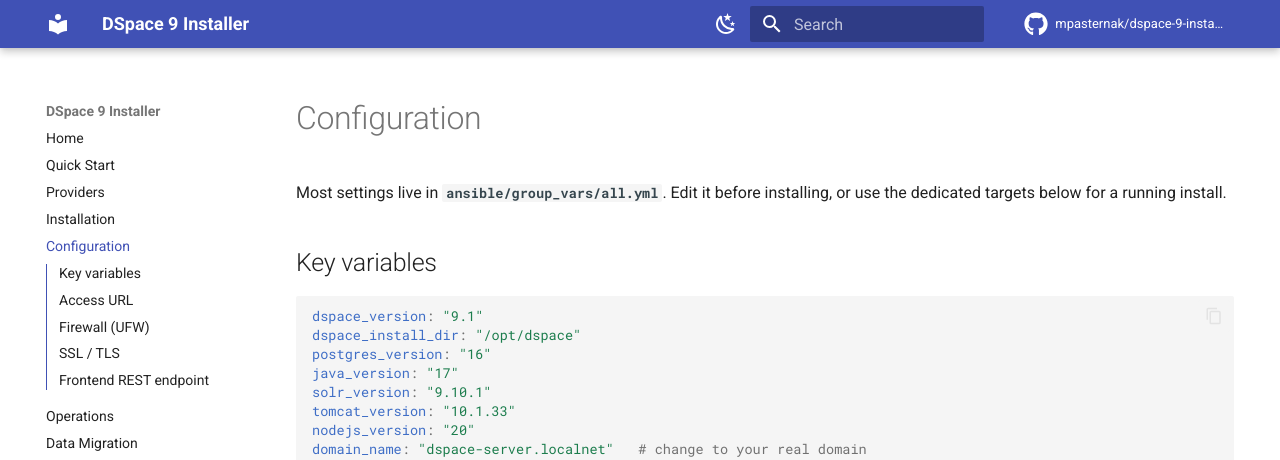
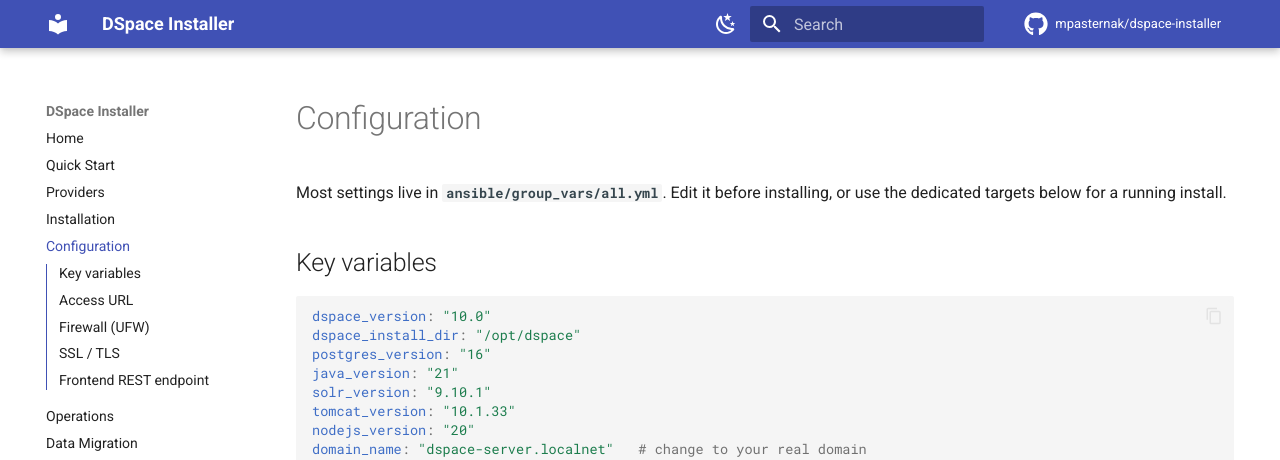
Before and after one commit to mpasternak/dspace-9-installer-ansible, an MkDocs documentation site: the page built from docs/configuration.md, in a window 1280 px wide and 900 px high. Shown: the top 460 px of the window. Built offline with MkDocs 1.6.1 and Material for MkDocs 9.7.7, drawn with Linux system fonts in a browser that asks for light colours; comment, search, counter and statistics services are not loaded.

Commit message:
feat: default to DSpace 10.0 with version profiles; faster downloads; provider listing
- Default DSpace 9.1 -> 10.0 (JDK 21); 9.x still selectable via dspace_version
- Version profiles in ansible/vars/profiles/<major>.yml, loaded via include_vars
  in the install playbooks; override java_version per major (10->21, 9->17)
- Solr/Tomcat downloads try the dlcdn.apache.org CDN first and fall back to
  archive.apache.org (block/rescue; bases in group_vars/all.yml)
- New `make show-available-providers` target (per-provider availability table)
- Rename project dspace-9-installer-ansible -> dspace-installer (repo URLs,
  mkdocs site_url, README badge, docs links, /etc/hosts marker)
- Sync docs to the new default (10.0 / JDK 21); version-pin examples use 9.3

Co-Authored-By: Claude Opus 4.8 (1M context) <noreply@anthropic.com>

````diff
--- a/docs/configuration.md
+++ b/docs/configuration.md
@@ -6,10 +6,10 @@ or use the dedicated targets below for a running install.
 ## Key variables
 
 ```yaml
-dspace_version: "9.1"
+dspace_version: "10.0"
 dspace_install_dir: "/opt/dspace"
 postgres_version: "16"
-java_version: "17"
+java_version: "21"
 solr_version: "9.10.1"
 tomcat_version: "10.1.33"
 nodejs_version: "20"
--- a/mkdocs.yml
+++ b/mkdocs.yml
@@ -1,8 +1,8 @@
-site_name: DSpace 9 Installer
+site_name: DSpace Installer
 site_description: Provider-agnostic automation for deploying DSpace 9 (Tart, OrbStack, Vagrant, SSH, Docker, local Linux)
-site_url: https://mpasternak.github.io/dspace-9-installer-ansible/
-repo_url: https://github.com/mpasternak/dspace-9-installer-ansible
-repo_name: mpasternak/dspace-9-installer-ansible
+site_url: https://mpasternak.github.io/dspace-installer/
+repo_url: https://github.com/mpasternak/dspace-installer
+repo_name: mpasternak/dspace-installer
 edit_uri: edit/main/docs/
 copyright: MIT License
 
````
Also changed, not shown: CLAUDE.md (+6 -6 lines), README.md (+4 -4 lines), docs/installation.md (+2 -2 lines), docs/reference.md (+1 -1 lines), .github/CI_TESTING_README.md, 9 other files.
